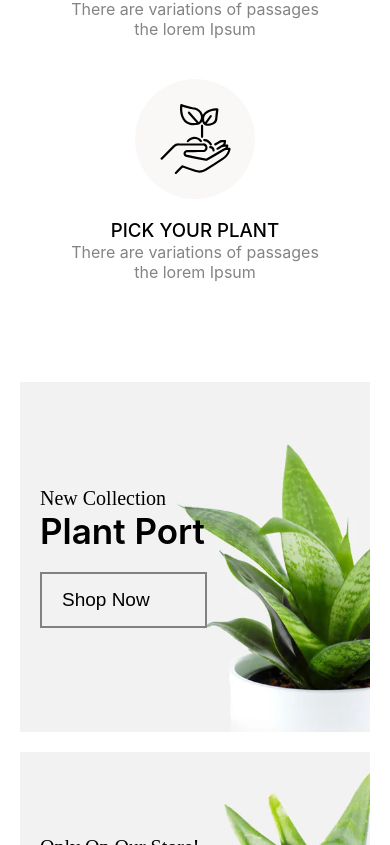
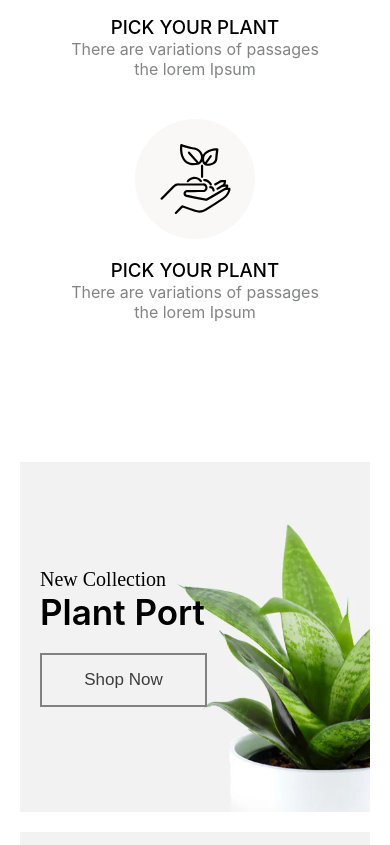
Before and after one commit to nargizsafarli/FinalProject, a React (Vite) app: page / in a window 390 px wide. Shown: the part 1783-2628 px from the top of the page. Built offline with nearby package versions, Linux system fonts and the light colour scheme.

Commit message:
responsive components

```diff
--- a/src/Components/Logo/Logo.module.css
+++ b/src/Components/Logo/Logo.module.css
@@ -7,9 +7,26 @@
 }
 .flowerLogo{
     padding: 40px;
-    width: 22%;
+     width: 300px;
 
 }
 .flowerLogo:hover{
     border: 1px solid rgb(184, 209, 184);
+
 }
+@media (max-width: 1214px) {
+  .flowerLogo:nth-of-type(4) {
+    display: none;
+  }
+}
+
+@media (max-width: 900px) {
+  .flowerLogo:nth-of-type(3) {
+    display: none;
+  }
+}
+@media (max-width: 600px) {
+  .flowerLogo:nth-of-type(2) {
+    display: none;
+  }
+}
--- a/src/Components/ServiceHome/ServiceHome.module.css
+++ b/src/Components/ServiceHome/ServiceHome.module.css
@@ -5,7 +5,7 @@
     gap: 50px;
     flex-direction: column;
     font-family: sans-serif;
-    padding: 70px 20px;
+    padding: 110px 20px;
 }
 .weDo{
     display: flex;
--- a/src/Shared/components/Button/Button.module.css
+++ b/src/Shared/components/Button/Button.module.css
@@ -6,10 +6,15 @@
     position: relative;
    overflow: hidden;
    z-index: 1;
+   color: #3d3d3d;
    transition: all 0.3s ease-in;
    font-weight: 400;
-   font-size: 19px;
+   font-size: 17px;
    font-family:sans-serif;
+   display: flex;
+   align-items: center;
+   justify-content: center;
+
   }
 
   .button::before{
```
